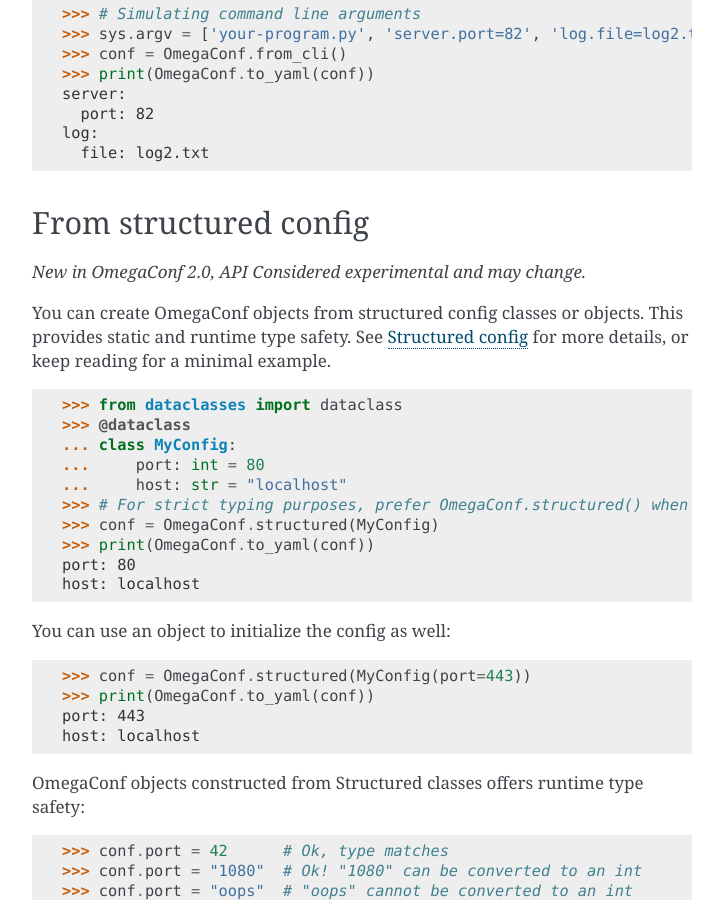
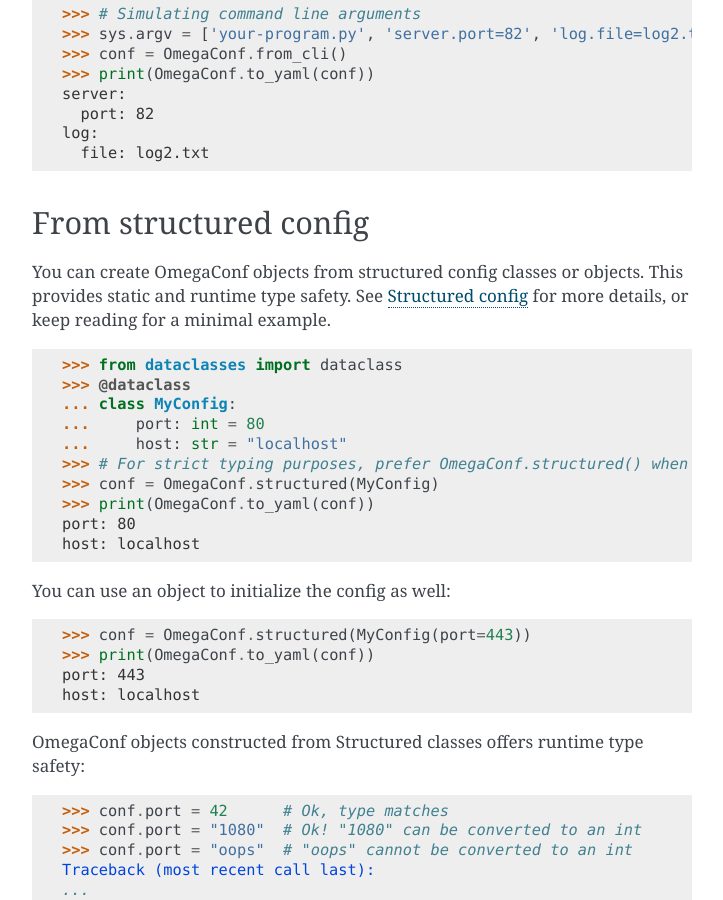
Before and after one commit to omry/omegaconf, a Sphinx documentation site: the page built from docs/source/usage.rst, in a window 1280 px wide and 900 px high, scrolled down 2568 px. Shown: the whole window, without its empty margins (388-1111 px from the left). Built offline with Sphinx 7.4.7, drawn with Linux system fonts in a browser that asks for light colours.

Commit message:
docs: structured config no longer experimental

```diff
--- a/docs/source/usage.rst
+++ b/docs/source/usage.rst
@@ -166,7 +166,6 @@
 
 From structured config
 ^^^^^^^^^^^^^^^^^^^^^^
-*New in OmegaConf 2.0, API Considered experimental and may change.*
 
 You can create OmegaConf objects from structured config classes or objects. This provides static and runtime type safety.
 See :doc:`structured_config` for more details, or keep reading for a minimal example.
```
